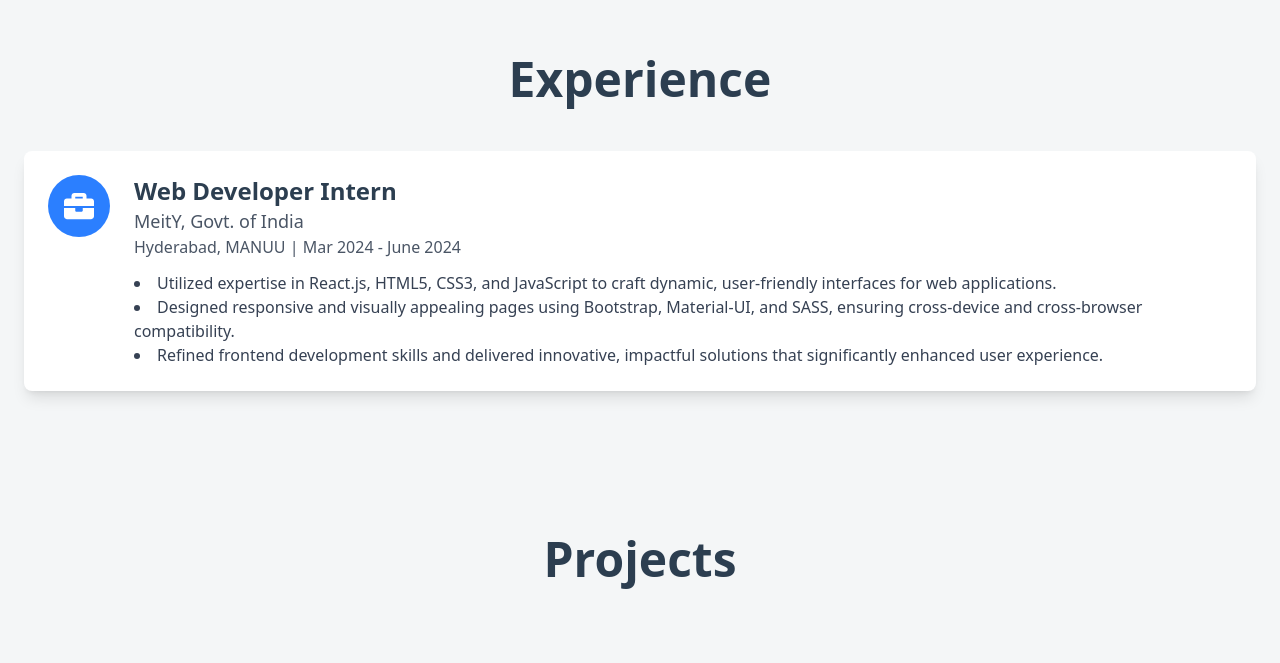
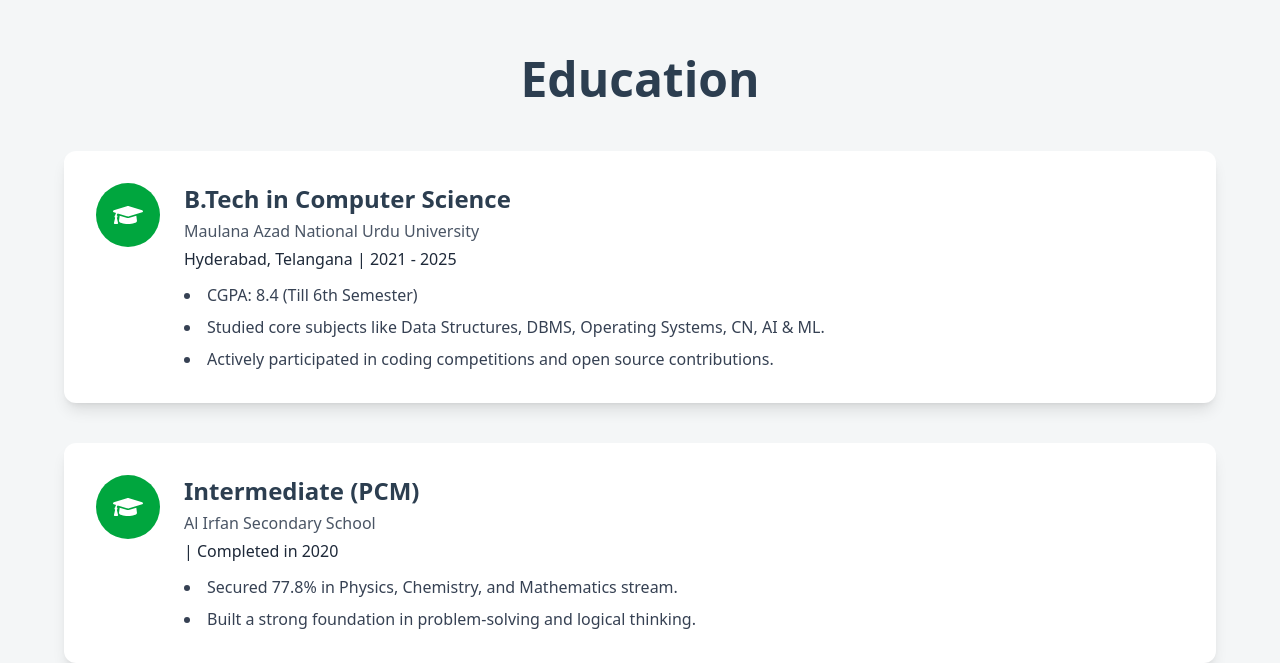
Before and after one commit to farhanrahman0027/My-Portfolio, a React (Vite) app: page / in a window 1280 px wide. Shown: the part 1721-2384 px from the top of the page. Built offline with nearby package versions, Linux system fonts and the light colour scheme.

Commit message:
add the education component

```diff
--- a/src/App.jsx
+++ b/src/App.jsx
@@ -1,5 +1,5 @@
 import React from "react";
-import { useDarkMode } from "./DarkModeContext"; // Import the hook
+import { useDarkMode } from "./DarkModeContext";
 import About from "./components/About";
 import Projects from "./components/Projects";
 import Skills from "./components/Skills";
@@ -7,7 +7,9 @@
 import Contact from "./components/Contact";
 import UpperSection from "./components/UpperSection";
 import Navbar from "./components/Navbar";
-import Experience from "./components/Experience"; // Example component
+import Experience from "./components/Experience";
+import Education from "./components/Education"; // Import the Education component
+
 
 const App = () => {
   const { darkMode } = useDarkMode(); // Use the dark mode state
@@ -17,6 +19,7 @@
       <Navbar />
       <UpperSection />
       <About />
+      <Education /> {/* Include the Education component */}
       <Experience />
       <Projects />
       <Skills />
--- /dev/null
+++ b/src/components/Education.jsx
@@ -0,0 +1,104 @@
+import React from "react";
+import { motion } from "framer-motion";
+import { FaGraduationCap } from "react-icons/fa";
+import { useDarkMode } from "../DarkModeContext";
+
+const educationDetails = [
+  {
+    id: 1,
+    degree: "B.Tech in Computer Science",
+    institution: "Maulana Azad National Urdu University",
+    location: "Hyderabad, Telangana",
+    duration: "2021 - 2025",
+    highlights: [
+      "CGPA: 8.4 (Till 6th Semester)",
+      "Studied core subjects like Data Structures, DBMS, Operating Systems, CN, AI & ML.",
+      "Actively participated in coding competitions and open source contributions.",
+    ],
+  },
+  {
+    id: 2,
+    degree: "Intermediate (PCM)",
+    institution: "Al Irfan Secondary School",
+    location: "",
+    duration: "Completed in 2020",
+    highlights: [
+      "Secured 77.8% in Physics, Chemistry, and Mathematics stream.",
+      "Built a strong foundation in problem-solving and logical thinking.",
+    ],
+  },
+];
+
+const Education = () => {
+  const { darkMode } = useDarkMode();
+
+  return (
+    <section
+      id="education"
+      className={`px-4 sm:px-6 md:px-8 lg:px-12 py-16 w-full ${
+        darkMode ? "bg-[#1A2238] text-[#E0E0E0]" : "bg-[#F4F6F7] text-[#2C3E50]"
+      }`}
+    >
+      <motion.h2
+        initial={{ opacity: 0, y: -20 }}
+        animate={{ opacity: 1, y: 0 }}
+        transition={{ duration: 0.8 }}
+        className="text-3xl sm:text-4xl md:text-5xl font-bold text-center mb-12"
+      >
+        Education
+      </motion.h2>
+
+      <div className="space-y-10 max-w-6xl mx-auto">
+        {educationDetails.map((edu, index) => (
+          <motion.div
+            key={edu.id}
+            initial={{ opacity: 0, x: index % 2 === 0 ? -50 : 50 }}
+            animate={{ opacity: 1, x: 0 }}
+            transition={{ duration: 0.8, delay: index * 0.2 }}
+            className={`shadow-md sm:shadow-lg p-6 sm:p-8 rounded-xl flex flex-col md:flex-row items-start gap-6 transition-all ${
+              darkMode
+                ? "bg-[#27374D] text-[#E0E0E0]"
+                : "bg-white text-[#2C3E50]"
+            }`}
+          >
+            {/* Icon */}
+            <div className="flex-shrink-0 w-14 h-14 sm:w-16 sm:h-16 flex items-center justify-center bg-green-600 text-white rounded-full text-2xl sm:text-3xl">
+              <FaGraduationCap />
+            </div>
+
+            {/* Education Details */}
+            <div className="flex-grow">
+              <h3 className="text-xl sm:text-2xl font-semibold">{edu.degree}</h3>
+              <p className="text-sm sm:text-base text-gray-600 dark:text-blue-400 mt-1">
+                {edu.institution}
+              </p>
+              <p className="text-sm sm:text-base text-gray-800 dark:text-gray-400 mt-1">
+                {edu.location} | {edu.duration}
+              </p>
+
+              <ul
+                className={`mt-3 space-y-2 list-disc list-inside transition-all ${
+                  darkMode ? "text-gray-300" : "text-gray-700"
+                }`}
+              >
+                {edu.highlights.map((point, i) => (
+                  <motion.li
+                    key={i}
+                    initial={{ opacity: 0, y: 10 }}
+                    animate={{ opacity: 1, y: 0 }}
+                    transition={{ duration: 0.6, delay: i * 0.2 }}
+                    className="text-sm sm:text-base"
+                  >
+                    {point}
+                  </motion.li>
+                ))}
+              </ul>
+            </div>
+          </motion.div>
+        ))}
+      </div>
+    </section>
+  );
+};
+
+export default Education;
--- a/src/components/Resume.jsx
+++ b/src/components/Resume.jsx
@@ -1,6 +1,6 @@
 import { motion } from "framer-motion";
 import { FaDownload } from "react-icons/fa";
-import resume from "../assets/Farhan's Resume.pdf";
+import resume from "../assets/Farhan_Resume_2025.pdf";
 import { useDarkMode } from "../DarkModeContext";
 
 const Resume = () => {
```
Also changed, not shown: 2 other files (tests, documents, lock files or other folders).
